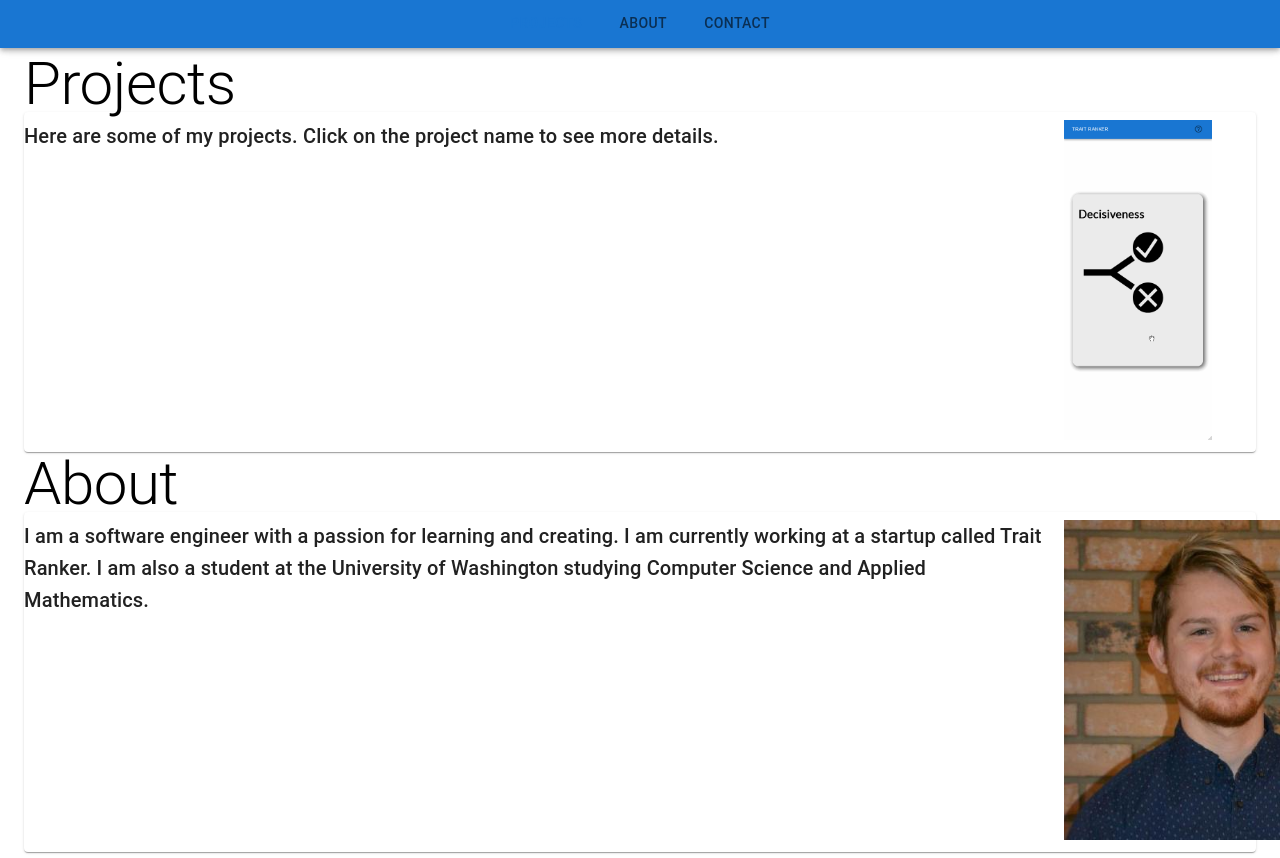
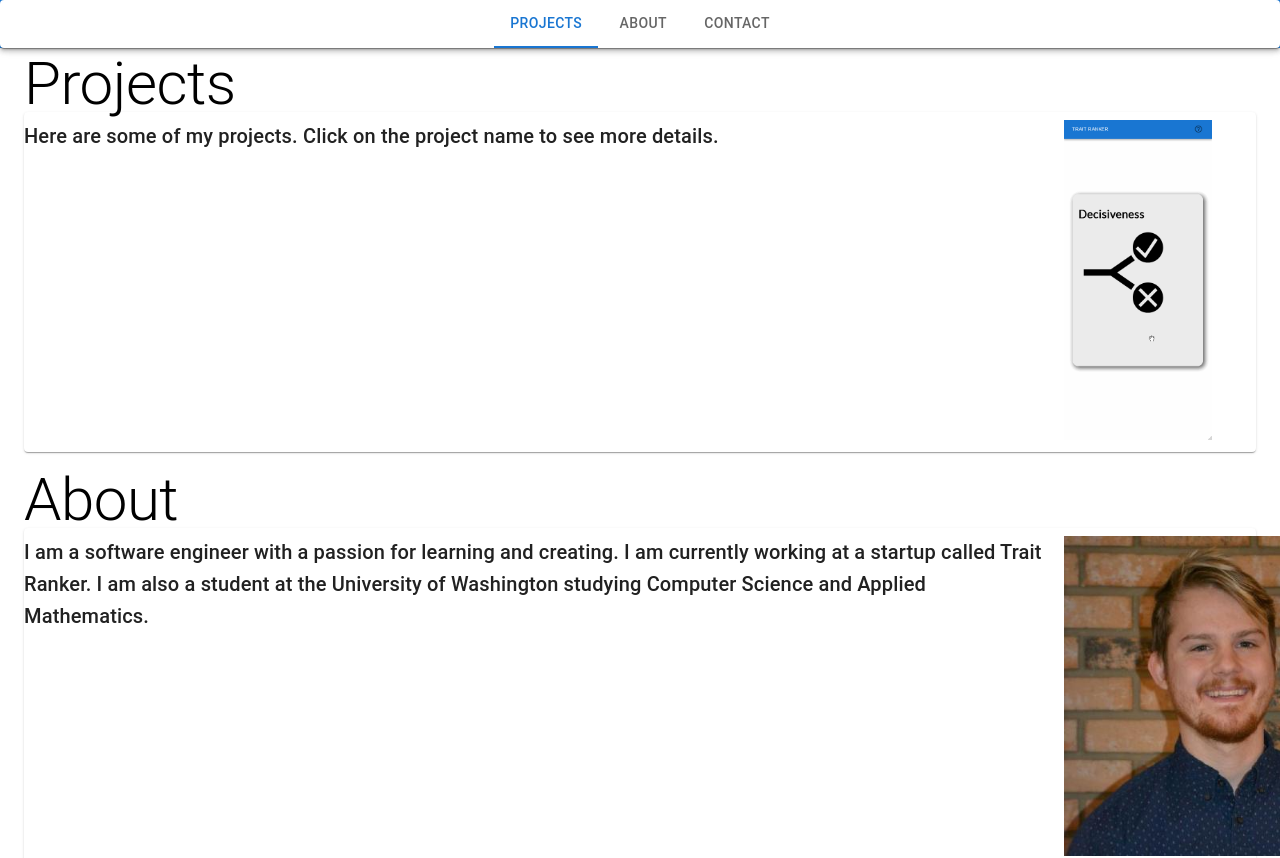
Before and after one commit to NMaass/Portfolio, a React (Create React App) app: page / in a window 1280 px wide. Shown: the top 858 px of the page. Built offline with nearby package versions, Linux system fonts and the light colour scheme.

Commit message:
Puts content areas into grid, changes appbar to be paper

```diff
--- a/src/App.js
+++ b/src/App.js
@@ -6,6 +6,7 @@ import { useMediaQuery } from "@mui/material";
 import NavBar from "./Components/NavBar";
 import { useParams } from "react-router-dom";
 import { useOnScreen } from "./utils/useOnScreen";
+import Grid from "@mui/material/Unstable_Grid2";
 
 export const MobileContext = createContext();
 export const ScrollContext = createContext();
@@ -20,13 +21,14 @@ function App() {
 
   const listContent = siteContent.map((item, index) => {
     return (
+      <Grid key={index}>
         <ContentArea
           text={item["Description"]}
           media={item["Media"]}
           title={item["Title"]}
-        key={index}
           index={index}
         />
+      </Grid>
     );
   });
 
@@ -51,7 +53,14 @@ function App() {
       <MobileContext.Provider value={isMobile}>
         <ScrollContext.Provider value={currentSection}>
           <NavBar doScroll={doScroll} />
+          <Grid
+            container
+            direction="column"
+            justifyContent="center"
+            spacing={2}
+          >
             {listContent}
+          </Grid>
         </ScrollContext.Provider>
       </MobileContext.Provider>
     </div>
--- a/src/Components/NavBar.js
+++ b/src/Components/NavBar.js
@@ -1,4 +1,4 @@
-import { AppBar, Tabs, Tab } from "@mui/material";
+import { AppBar, Tabs, Tab, Paper } from "@mui/material";
 import React, { useContext } from "react";
 import { sections } from "../data/siteContent";
 
@@ -14,6 +14,7 @@ const NavBar = ({ doScroll }) => {
   });
   return (
     <AppBar position="sticky">
+      <Paper>
         <Tabs
           value={sections.indexOf(activeSection)}
           onChange={handleChange}
@@ -21,6 +22,7 @@ const NavBar = ({ doScroll }) => {
         >
           {menuItems}
         </Tabs>
+      </Paper>
     </AppBar>
   );
 };
```
Lines whose indentation alone changed are shown as unchanged.
